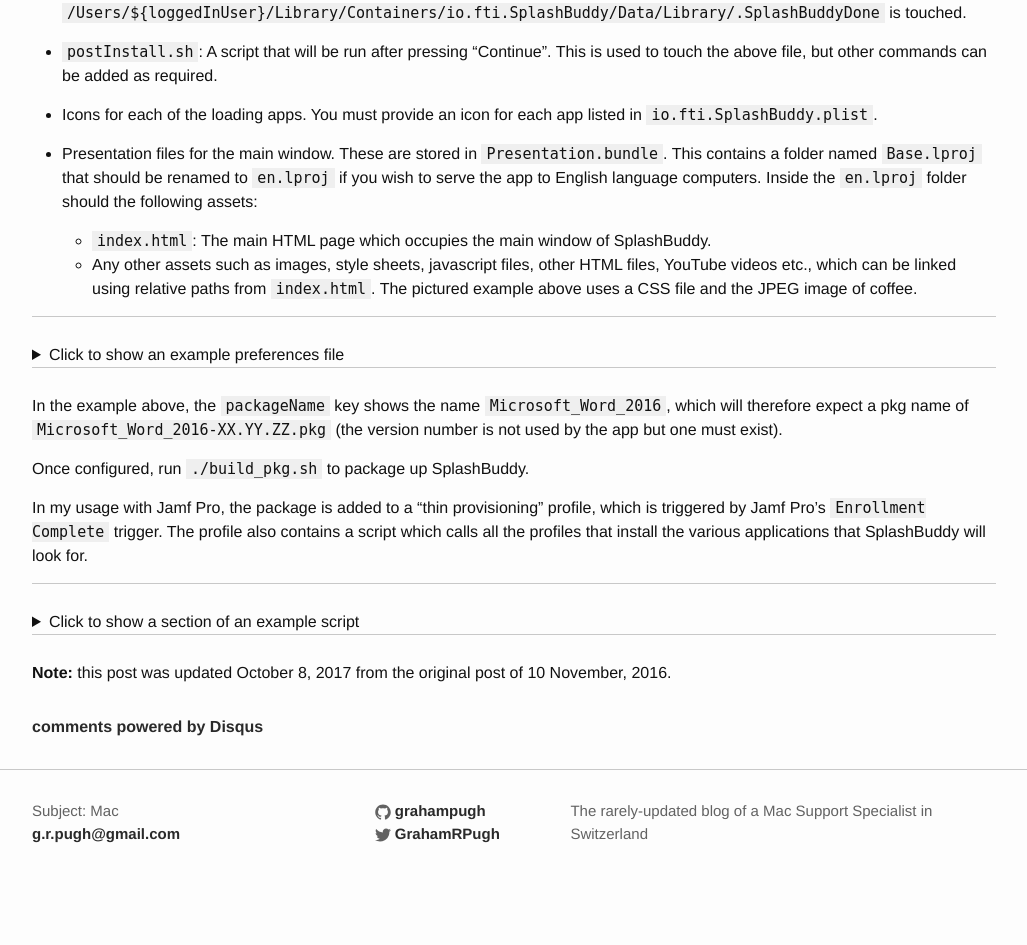
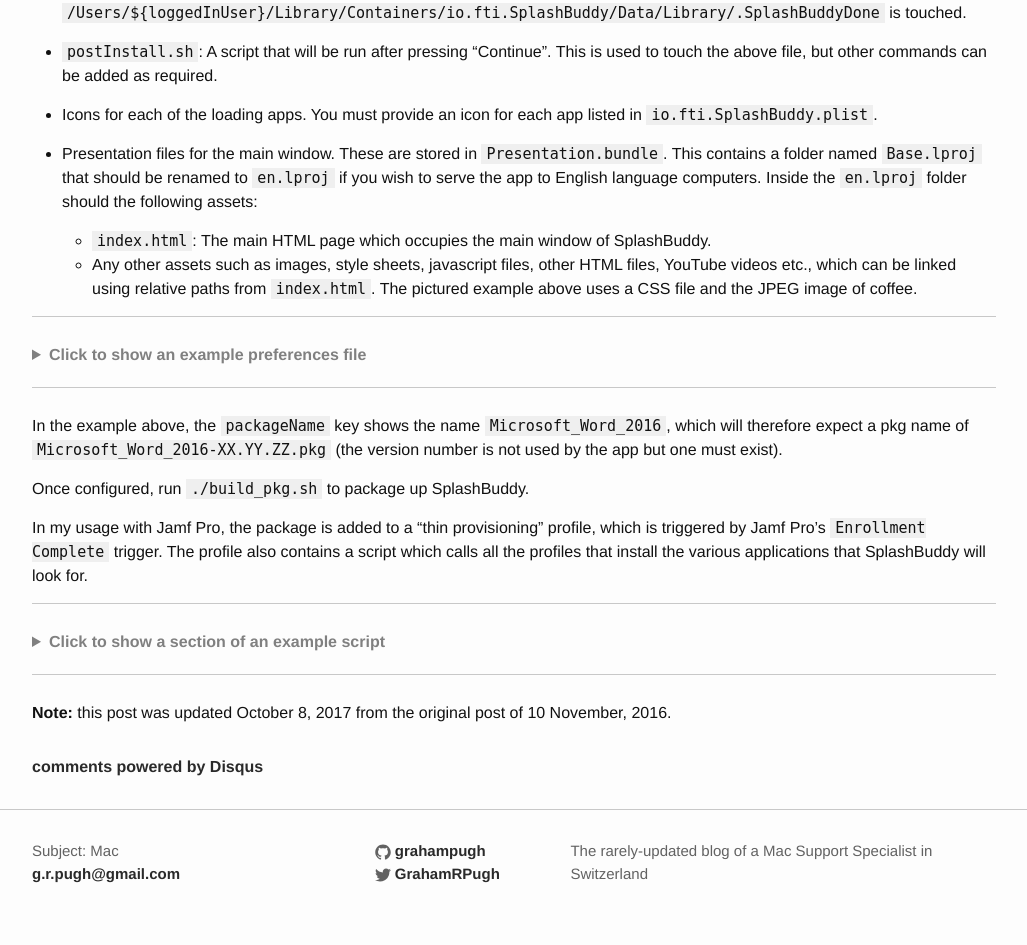
Before and after one commit to grahampugh/grahampugh.github.io, a Jekyll site: the page built from _posts/2016-11-10-casper-splash.md, in a window 1280 px wide. Shown: the part 1031-1976 px from the top of the page, without its empty margins (126-1153 px from the left). Built offline with Jekyll 4.4.1, drawn with Linux system fonts in a browser that asks for light colours; comment, search, counter and statistics services are not loaded; before the commit the page ends 1936 px from its top, so only the background shows below that.

Commit message:
Update _base.scss

```diff
--- a/_sass/_base.scss
+++ b/_sass/_base.scss
@@ -265,3 +265,15 @@
         }
     }
 }
+
+/**
+ * Details
+ */
+details {
+	padding-bottom: 20px;
+	color: grey;
+}
+
+summary {
+	font-weight: bold;
+}
```
